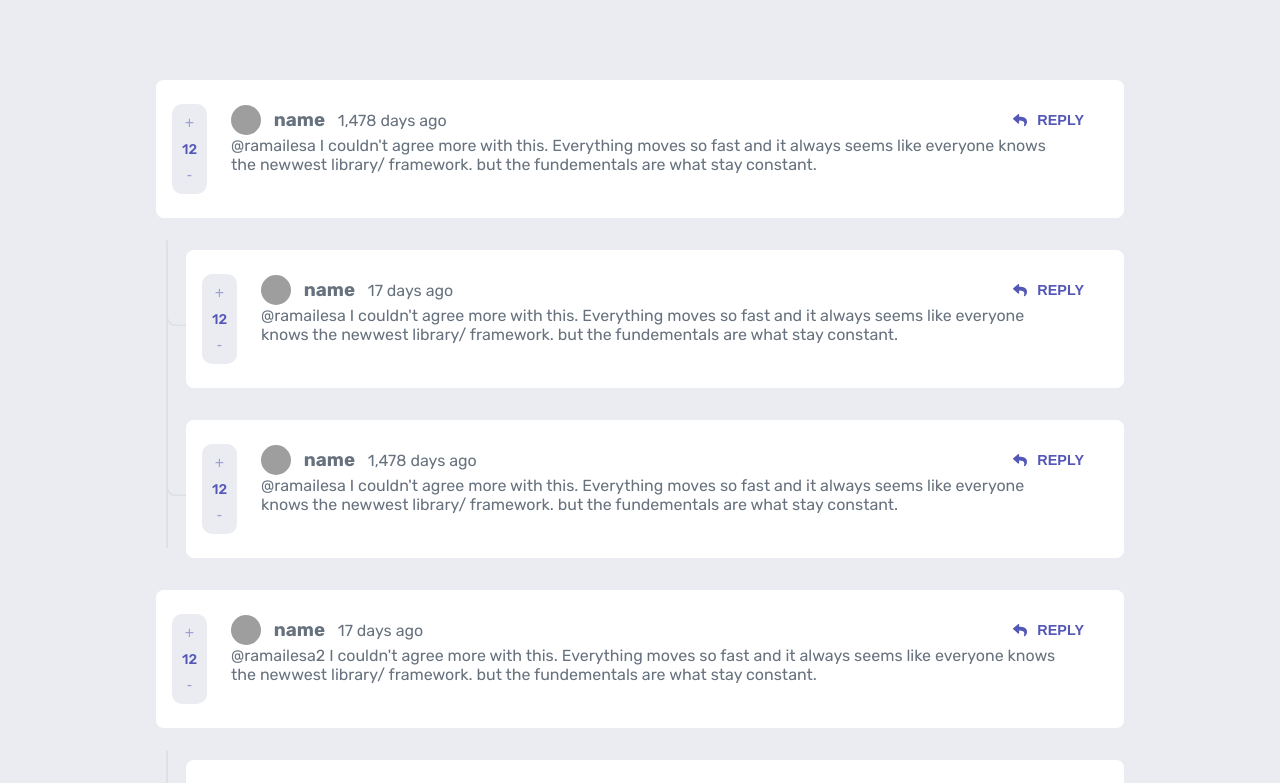
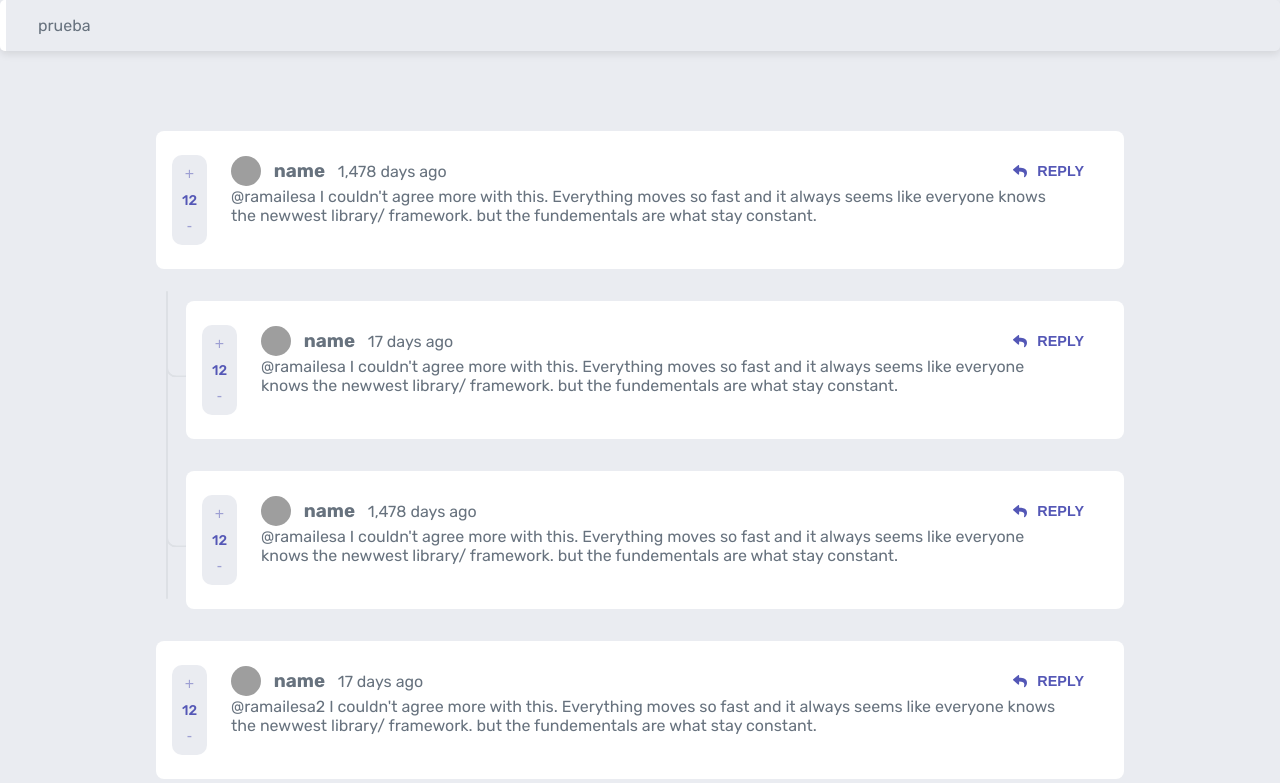
Before and after one commit to angelMarcosCastilla/commentsApp, a React (Vite) app: page / in a window 1280 px wide. Shown: the top 783 px of the page. Built offline with nearby package versions, Linux system fonts and the light colour scheme; grey boxes are pictures that could not be loaded.

Commit message:
add toast

```diff
--- a/package.json
+++ b/package.json
@@ -13,7 +13,8 @@
 	},
 	"dependencies": {
 		"react": "^18.2.0",
-		"react-dom": "^18.2.0"
+		"react-dom": "^18.2.0",
+		"react-hot-toast": "^2.4.0"
 	},
 	"devDependencies": {
 		"@types/react": "^18.0.26",
--- a/src/App.tsx
+++ b/src/App.tsx
@@ -1,18 +1,14 @@
 import React from 'react';
 import ContainerComments from './components/ContainerComments';
-import Modal from './components/Modal';
+import Toast from './components/Toast';
+
 import './styles.css';
+import { SnackbarConfig } from './utils/Snackbar';
 export default function App(): JSX.Element {
 	return (
 		<>
-			{/* <Modal
-				title='pruenasa'
-				content='lorem asjbdahgfdj fsgas fasg fahg fasg fjhasg '
-				config={{
-					textCancel: 'No, Cancel',
-					textConfirm: 'Yes, Delete',
-				}}
-			></Modal> */}
+		<Toast message='prueba'/>
+			<SnackbarConfig/>
 			<ContainerComments></ContainerComments>;
 		</>
 	);
--- a/src/components/ContainerComments.tsx
+++ b/src/components/ContainerComments.tsx
@@ -3,6 +3,7 @@ import useGetComments from '../hooks/useGetComments';
 import { addComment } from '../services/comments';
 import { Comment, CommentsWithChildren } from '../types/comments';
 import { getParentsCommentUtil } from '../utils/commetsUtils';
+import { SnackbarUtilities } from '../utils/Snackbar';
 import CommentCards from './CommentCards';
 import { AddCommentEditor } from './Editor/AddCommentEditor';
 
@@ -33,6 +34,7 @@ export default function ContainerComments(): JSX.Element {
 		addComment(newComments)
 			.then(res => {
 				setComments([...comments, res]);
+				SnackbarUtilities.success('Comment added');
 				setLoading(false);
 				resetValue();
 			})
--- /dev/null
+++ b/src/components/Toast.tsx
@@ -0,0 +1,23 @@
+import React from 'react';
+
+interface Props {
+	message: string;
+	color?: string;
+	children?: React.ReactNode;
+}
+
+const Toast: React.FC<Props> = ({ message, color,children, ...rest}) => {
+	return (
+		<div
+			style={{
+				['--colorToast' as string]: color,
+			}}
+			className='toastContainer'
+		>
+			{message}
+			{children}
+		</div>
+	);
+};
+
+export default Toast;
--- a/src/styles.css
+++ b/src/styles.css
@@ -246,3 +246,12 @@ body {
 	justify-content: space-between;
 	gap: 1rem;
 }
+
+/*Components Toast*/
+.toastContainer {
+	--colorToast: #fff;
+	box-shadow: 0 3px 8px rgba(0, 0, 0, 0.1);
+	padding:  1rem 2rem;
+	border-radius: 5px;
+	border-left: 6px solid  var(--colorToast);
+}
--- /dev/null
+++ b/src/utils/Snackbar.tsx
@@ -0,0 +1,18 @@
+import React from 'react';
+import toast, { Toaster } from 'react-hot-toast';
+import Button from '../components/Button';
+import Toast from '../components/Toast';
+
+export const SnackbarConfig: React.FC = () => {
+	return <Toaster position='bottom-left' reverseOrder={false} toastOptions={{ duration: 10000 }} />;
+};
+
+export const SnackbarUtilities = {
+	success: (mensaje: string) =>
+		toast.custom(t => (
+			<Toast color='green' message={mensaje}>
+				<Button onClick={() => toast.dismiss(t.id)}></Button>
+			</Toast>
+		)),
+	error: (mensaje: string) => toast.custom(t => <Toast color='green' message={mensaje}></Toast>),
+};
```
Also changed, not shown: 1 other file (tests, documents, lock files or other folders).
